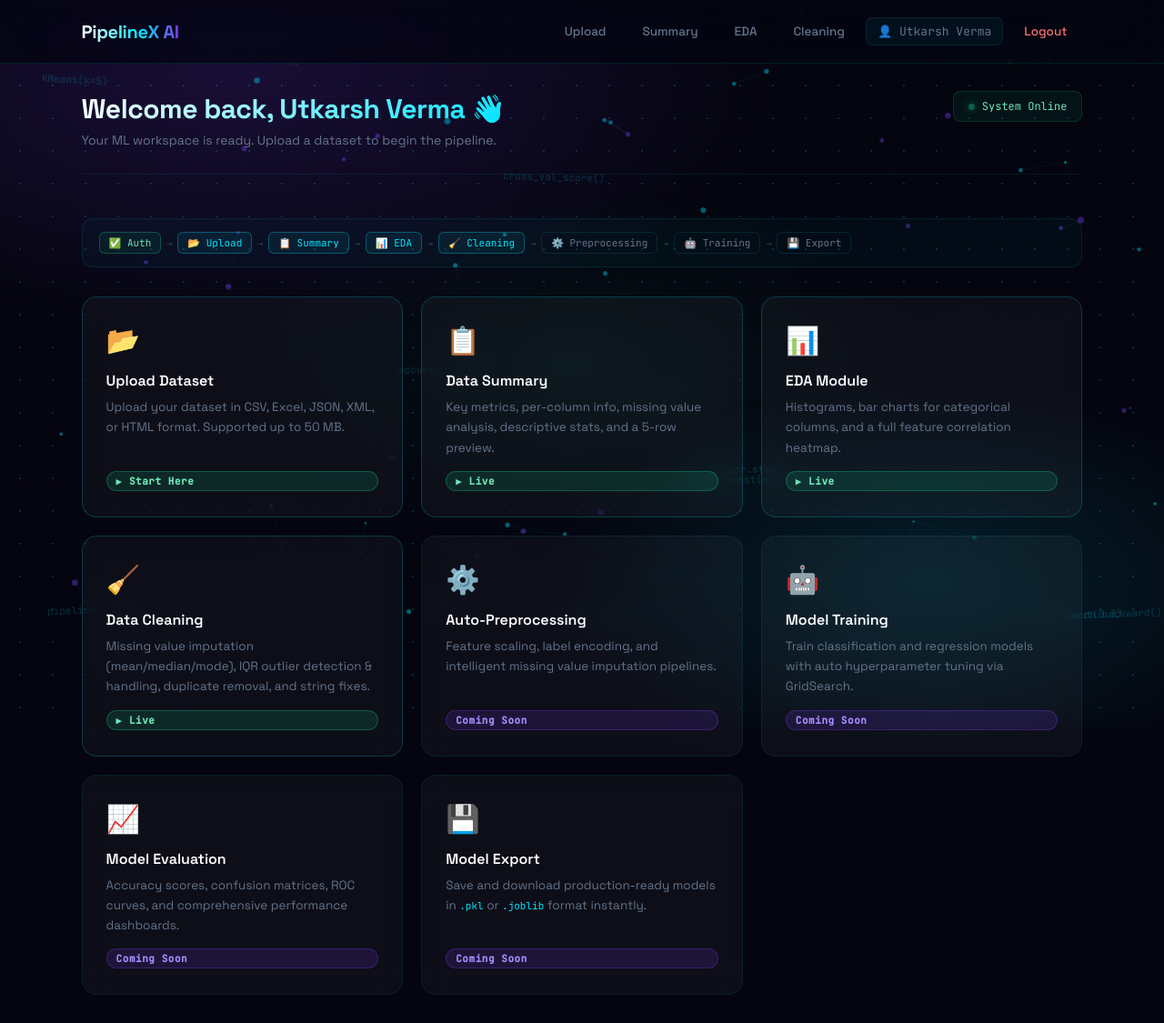
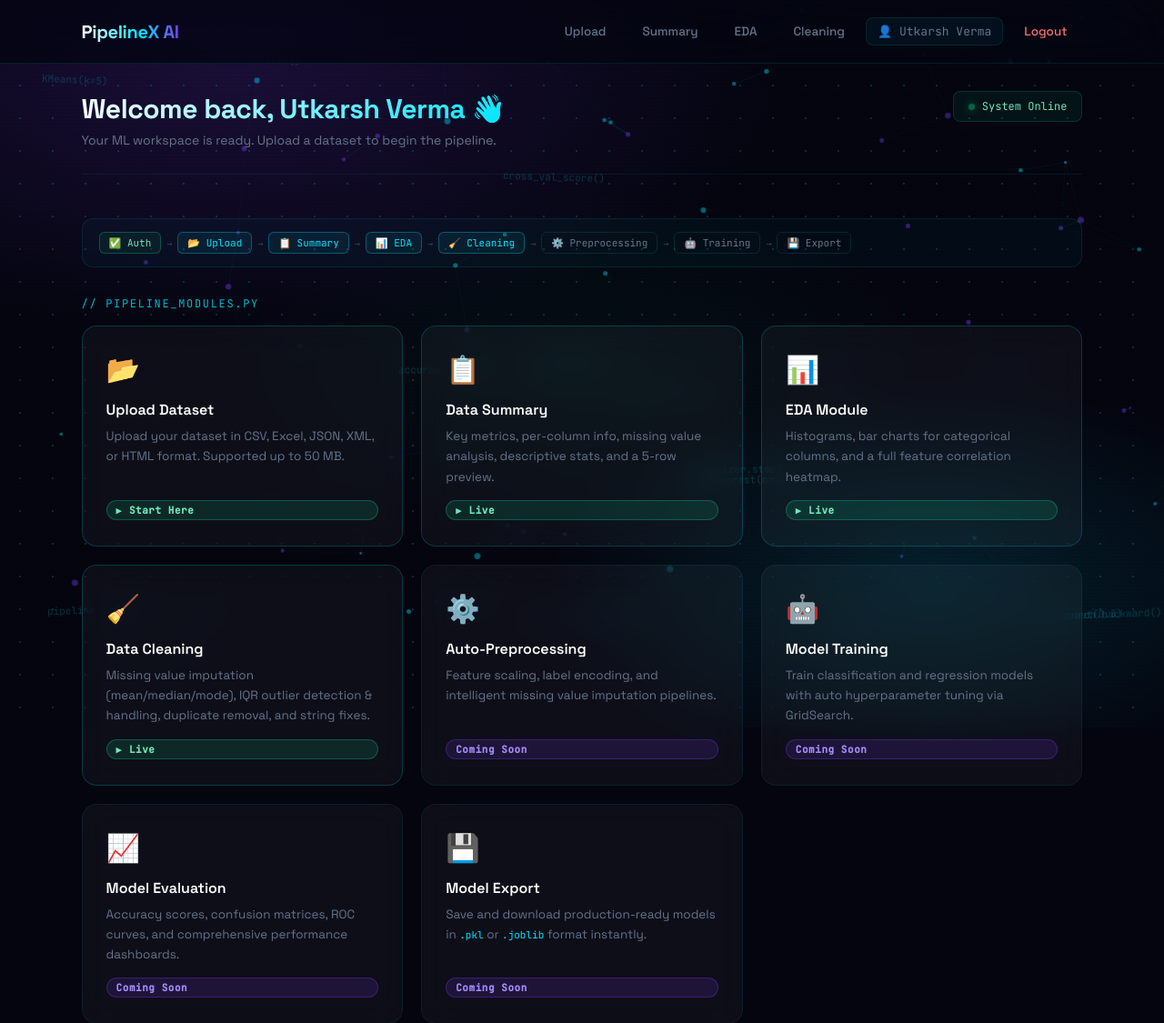
Before and after one commit to utkarsh0928/PipelineX_AI, a Flask app: page /dashboard in a window 1280 px wide. Shown: the top 1125 px of the page at 91% size. Before the commit the page ends 1094 px from the top, so only its background shows below. Run offline with Flask 3, Linux system fonts and the light colour scheme; a user stored in the database is signed in.

Commit message:
Minor Changes in dashboard

```diff
--- a/templates/dashboard.html
+++ b/templates/dashboard.html
@@ -126,7 +126,7 @@
         </div>
       </div>
 
-      <!-- ── Pipeline Flow Bar ── -->
+        <!-- Pipeline flow indicator -->
         <div class="pipeline-flow">
             <span class="step done">✅ Auth</span>
             <span class="arrow">→</span>
@@ -145,17 +145,16 @@
             <span class="step">💾 Export</span>
         </div>
 
-      <!-- ── Module Grid ── -->
+        <p class="section-label" style="margin-bottom:16px">// pipeline_modules.py</p>
+
         <div class="module-grid">
+
             <!-- MODULE 2 & 3 — ACTIVE -->
             <div class="module-card active">
                 <a href="{{ url_for('upload') }}">
                     <span class="icon">📂</span>
                     <h3>Upload Dataset</h3>
-            <p>
-              Upload your dataset in CSV, Excel, JSON, XML, or HTML format.
-              Supported up to 50 MB.
-            </p>
+                    <p>Upload your dataset in CSV, Excel, JSON, XML, or HTML format. Supported up to 50 MB.</p>
                     <span class="badge">▶ Start Here</span>
                 </a>
             </div>
```
Lines whose indentation alone changed are shown as unchanged.
